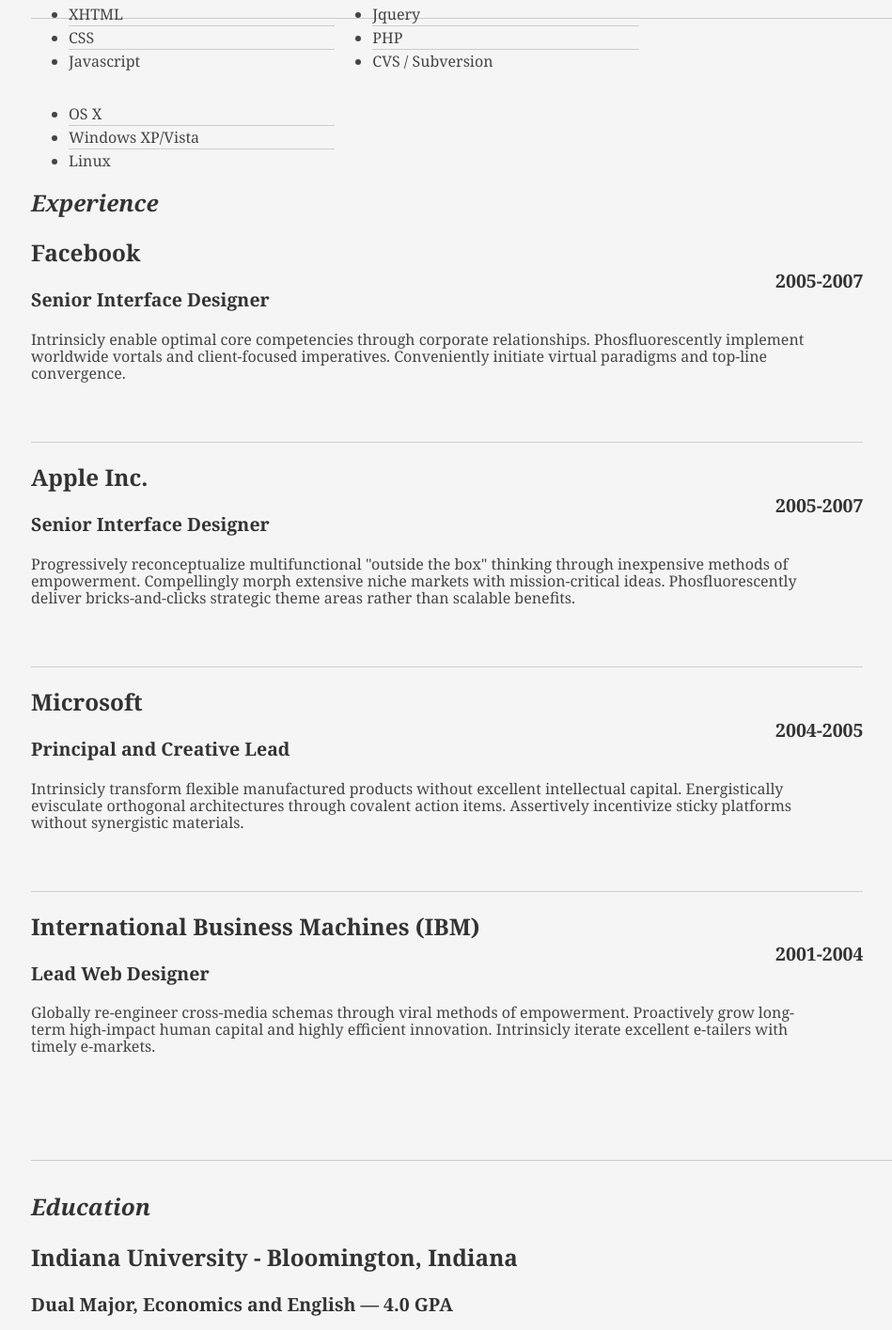
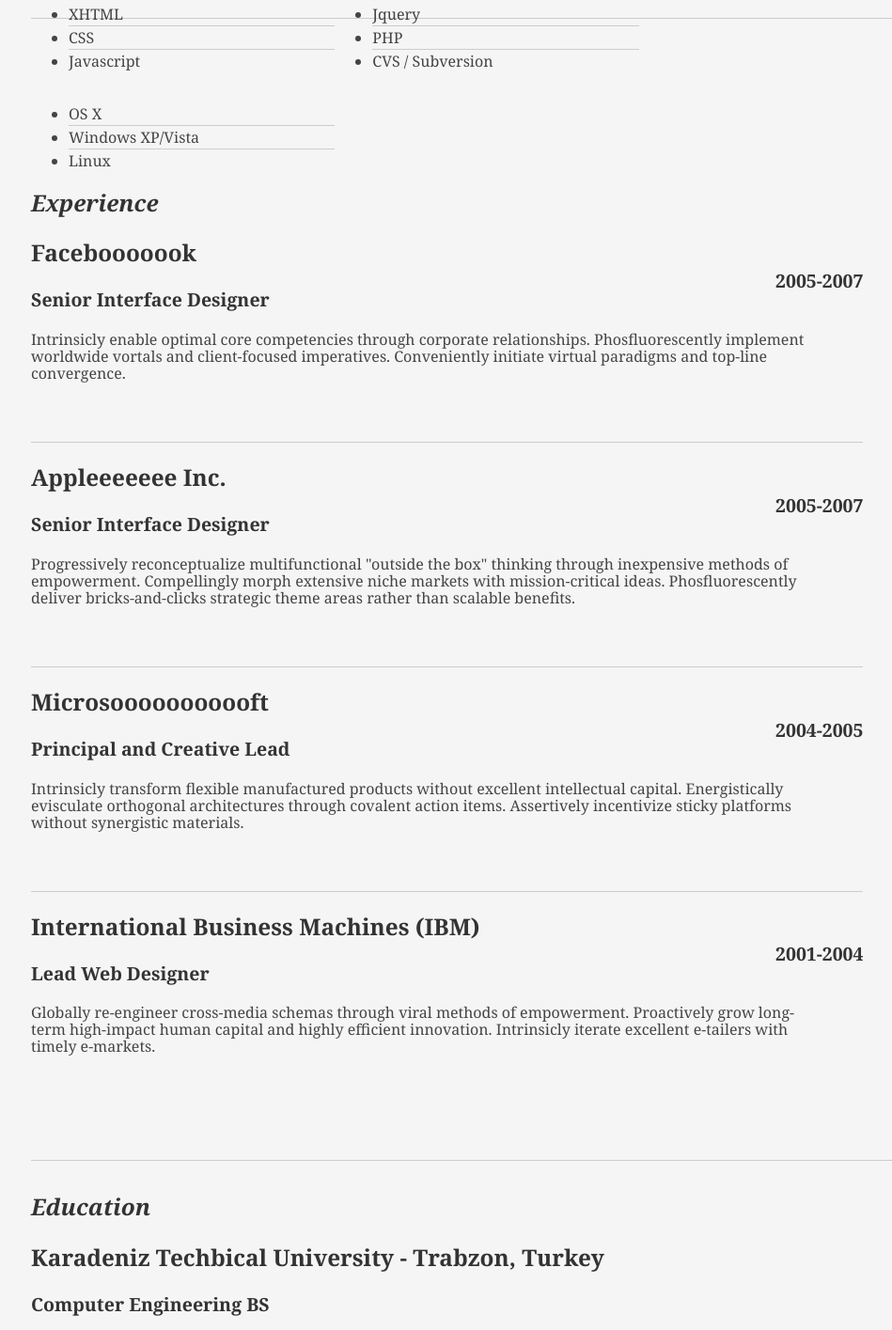
Before and after one commit to ismylhakkituran/ismylhakkituran.github.io, a plain HTML site: page index.html in a window 1280 px wide. Shown: the part 965-2380 px from the top of the page at 94% size, without its empty margins (55-1004 px from the left). Drawn offline with Linux system fonts and the light colour scheme; a small style sheet from the web is missing.

Commit message:
Create index.html

```diff
--- a/index.html
+++ b/index.html
@@ -106,21 +106,21 @@
 						<div class="yui-u">
 
 							<div class="job">
-								<h2>Facebook</h2>
+								<h2>Facebooooook</h2>
 								<h3>Senior Interface Designer</h3>
 								<h4>2005-2007</h4>
 								<p>Intrinsicly enable optimal core competencies through corporate relationships. Phosfluorescently implement worldwide vortals and client-focused imperatives. Conveniently initiate virtual paradigms and top-line convergence. </p>
 							</div>
 
 							<div class="job">
-								<h2>Apple Inc.</h2>
+								<h2>Appleeeeeee Inc.</h2>
 								<h3>Senior Interface Designer</h3>
 								<h4>2005-2007</h4>
 								<p>Progressively reconceptualize multifunctional "outside the box" thinking through inexpensive methods of empowerment. Compellingly morph extensive niche markets with mission-critical ideas. Phosfluorescently deliver bricks-and-clicks strategic theme areas rather than scalable benefits. </p>
 							</div>
 
 							<div class="job">
-								<h2>Microsoft</h2>
+								<h2>Microsooooooooooft</h2>
 								<h3>Principal and Creative Lead</h3>
 								<h4>2004-2005</h4>
 								<p>Intrinsicly transform flexible manufactured products without excellent intellectual capital. Energistically evisculate orthogonal architectures through covalent action items. Assertively incentivize sticky platforms without synergistic materials. </p>
@@ -143,8 +143,8 @@
 							<h2>Education</h2>
 						</div>
 						<div class="yui-u">
-							<h2>Indiana University - Bloomington, Indiana</h2>
-							<h3>Dual Major, Economics and English &mdash; <strong>4.0 GPA</strong> </h3>
+							<h2>Karadeniz Techbical University - Trabzon, Turkey</h2>
+							<h3>Computer Engineering BS</h3>
 						</div>
 					</div><!--// .yui-gf -->
 
```
